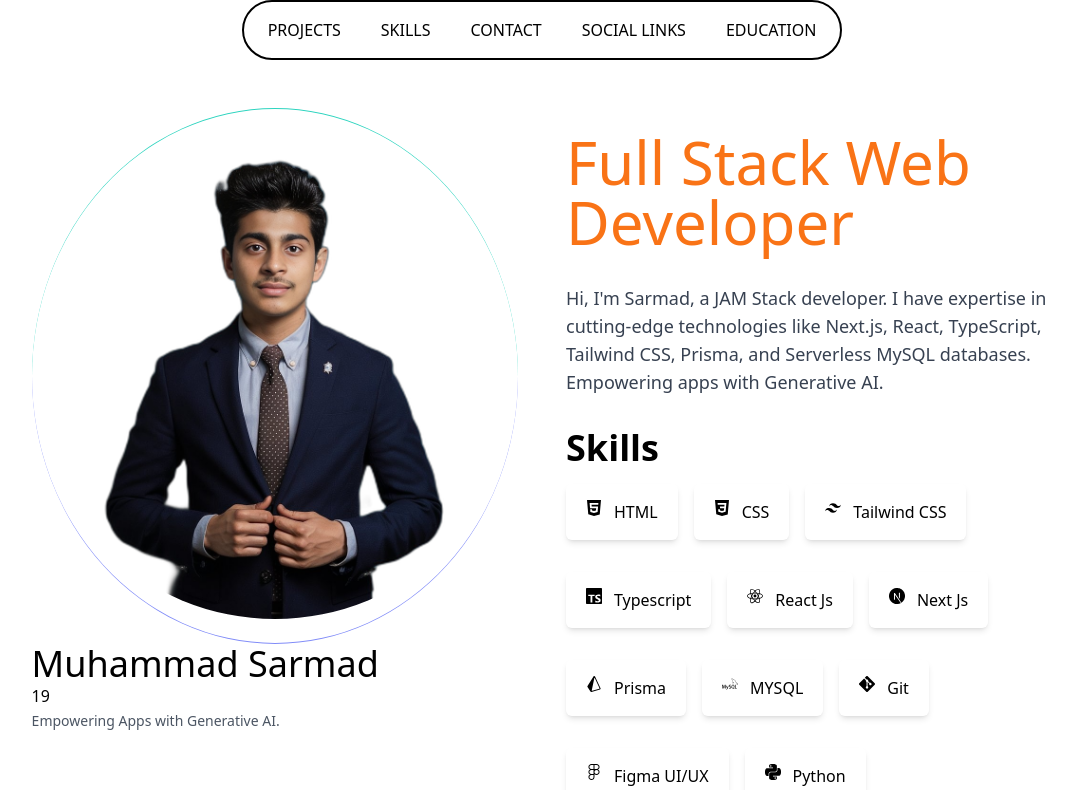
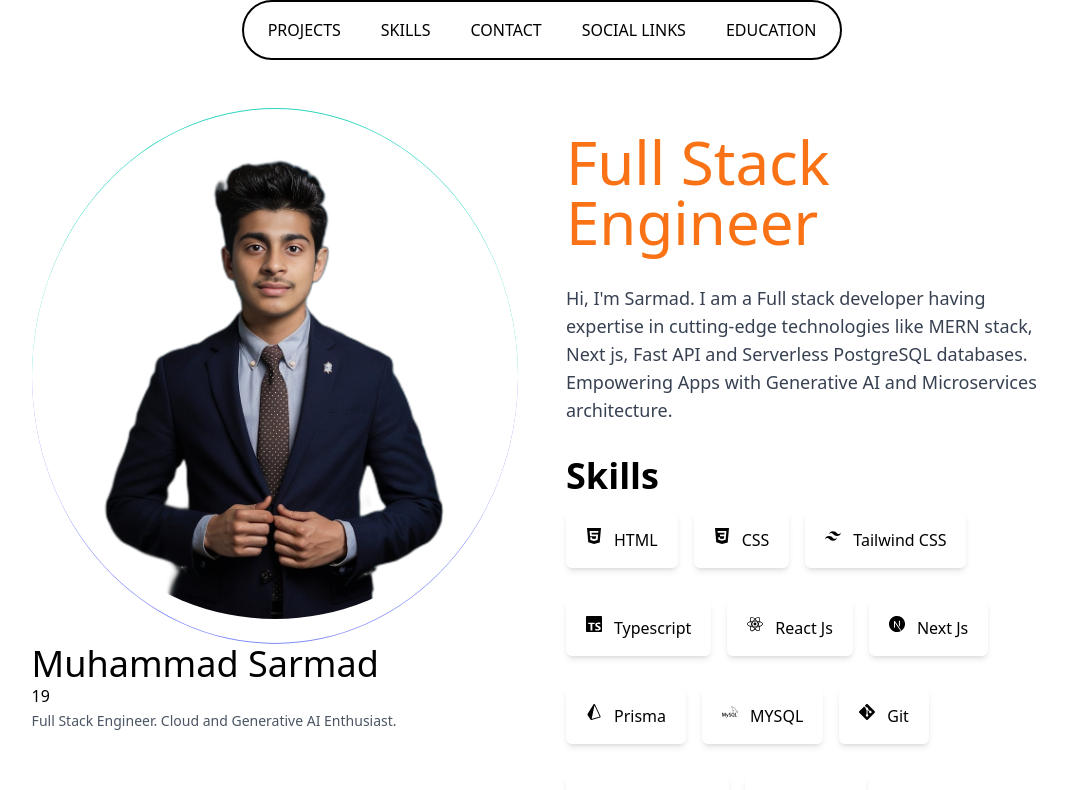
Before and after one commit to Sarmad426/Portfolio-Template, a Next.js app: page / in a window 1280 px wide. Shown: the top 790 px of the page, without its empty margins (98-1174 px from the left). Built offline with nearby package versions, Linux system fonts and the light colour scheme.

Commit message:
Updated profile data

```diff
--- a/src/data/profile-data.tsx
+++ b/src/data/profile-data.tsx
@@ -48,13 +48,13 @@ export const personalData = [
     name: "Muhammad Sarmad",
     age,
     image: sarmadImage,
-    about: "Empowering Apps with Generative AI.",
+    about: "Full Stack Engineer. Cloud and Generative AI Enthusiast.",
   },
 ];
 export const bio = [
   {
-    role: "Full Stack Web Developer",
-    bio: "Hi, I'm Sarmad, a JAM Stack developer. I have expertise in cutting-edge technologies like Next.js, React, TypeScript, Tailwind CSS, Prisma, and Serverless MySQL databases. Empowering apps with Generative AI.",
+    role: "Full Stack Engineer",
+    bio: "Hi, I'm Sarmad. I am a Full stack developer having expertise in cutting-edge technologies like MERN stack, Next js, Fast API and Serverless PostgreSQL databases. Empowering Apps with Generative AI and Microservices architecture.",
   },
 ];
 export const skills: skillObj[] = [
```
